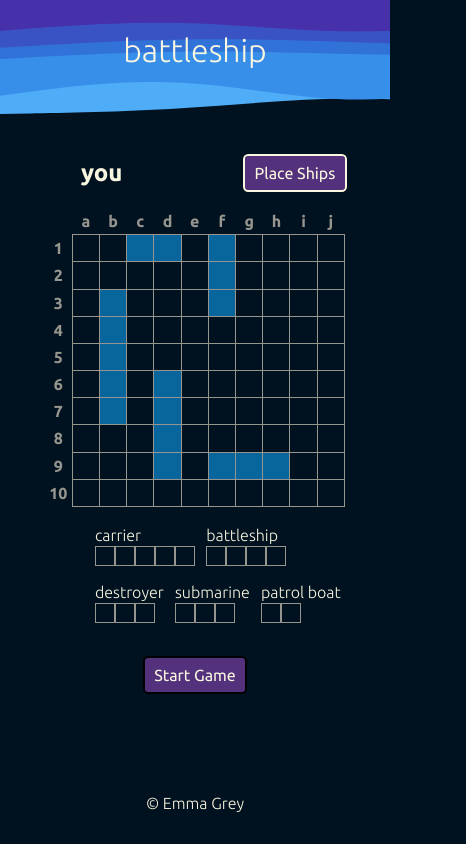
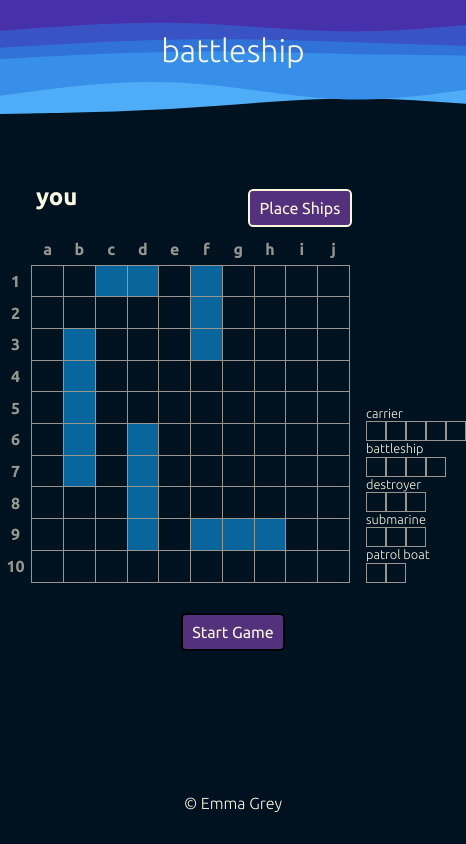
Before and after one commit to emgrey02/battleship, a website built with webpack: page src/index.html in a window 390 px wide. Both pictures are taken after a click on the button "Place Ships". Shown: the whole page, 466 px wide, since content can reach past the window. Built offline with nearby package versions, Linux system fonts and the light colour scheme.

Commit message:
Tweak mobile layout

```diff
--- a/src/index.html
+++ b/src/index.html
@@ -38,7 +38,7 @@
             <button>Play Again</button>
           </div>
         </div>
-        <section>
+        <section id="player-board">
           <div>
             <div class="you-ctn">
               <h2 id="you">you</h2>
--- a/src/index.js
+++ b/src/index.js
@@ -242,23 +242,25 @@ const GameManager = (() => {
       placeShipsOnBoard(_p1);
       DOMManager.showRealPlayerBoard(_p1);
 
-      startBtn.classList.remove("hide");
+      startBtn.classList.remove("remove");
     });
 
     let startBtn = document.querySelector("#start-game");
     let computerBoard = document.querySelector("#computer-board");
-    startBtn.classList.add("hide");
+    let playerBoard = document.querySelector(".p1 .battleship-table");
+    startBtn.classList.add("remove");
 
     startBtn.addEventListener("click", () => {
       psBtn.classList.add("remove");
       computerBoard.classList.remove("remove");
+      playerBoard.classList.add("small");
       placeShipsOnBoard(_p2);
 
       // set current turn
       _playerTurn = _p1;
       startTurn();
 
-      startBtn.classList.add("hide");
+      startBtn.classList.add("remove");
     });
   };
 
--- a/src/styles.scss
+++ b/src/styles.scss
@@ -5,9 +5,6 @@ $main-blue: #09669c;
 $second-blue: #97968e;
 $purple: #54317c;
 $bkgd: #001220;
-
-// #3e8aad
-// #1456c0
 
 *,
 *::before,
@@ -41,7 +38,7 @@ main {
 .main-ctn {
   width: 100%;
   display: flex;
-  flex-direction: column-reverse;
+  flex-direction: column;
   align-items: center;
   gap: 2rem;
 
@@ -52,8 +49,8 @@ main {
 }
 
 .battleship-table {
-  width: 300px;
-  height: 300px;
+  width: 350px;
+  height: 350px;
 
   @media (min-width: 600px) {
     width: 400px;
@@ -137,6 +134,19 @@ main {
   }
 }
 
+.p1 .battleship-table {
+  @media (max-width: 500px) {
+    &.small {
+      width: 150px;
+      height: 150px;
+
+      th {
+        font-size: 0.8em;
+      }
+    }
+  }
+}
+
 .p2 .battleship-table.my-turn {
   .battleship-table__cell {
     &:hover {
@@ -166,6 +176,8 @@ h1 {
 h2 {
   position: relative;
   padding-inline-start: 1.5em;
+  margin: 0;
+  margin-block-end: 0.2em;
 
   &.highlight {
     &::after {
@@ -201,18 +213,6 @@ h2 {
   align-items: center;
   justify-content: space-between;
 }
-
-// #scrollable-content {
-//   height: 100px;
-//   width: 40ch;
-//   overflow-y: scroll;
-//   border: 2px solid black;
-//   border-radius: 0.2em;
-//   background: $main-blue;
-//   padding-inline: 1em;
-//   padding-block: 0.5em;
-//   margin-block-start: 1em;
-// }
 
 p {
   padding: 0;
@@ -275,13 +275,27 @@ section {
     display: flex;
     gap: 0.7em;
     flex-wrap: wrap;
-    width: 250px;
+    width: 300px;
     align-self: end;
 
     @media (min-width: 600px) {
       flex-direction: column;
       gap: 0;
       width: min-content;
+    }
+  }
+}
+
+#player-board {
+  @media (max-width: 500px) {
+    flex-direction: row;
+
+    .ship-tracker {
+      height: 100%;
+      flex-direction: column;
+      gap: 0;
+      font-size: 0.8em;
+      width: 100px;
     }
   }
 }
@@ -298,7 +312,7 @@ ul {
   margin: 0;
 
   li {
-    padding-block: 0.2em;
+    padding: 0;
     display: flex;
     flex-direction: column;
     gap: 0.1em;
```
